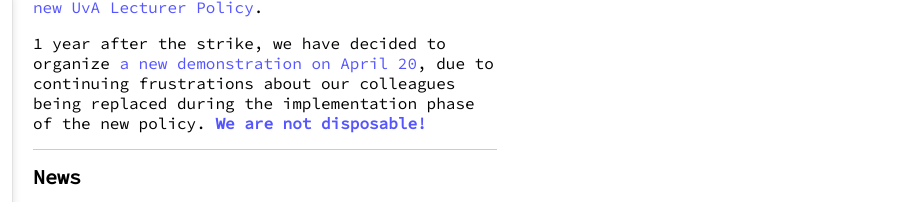
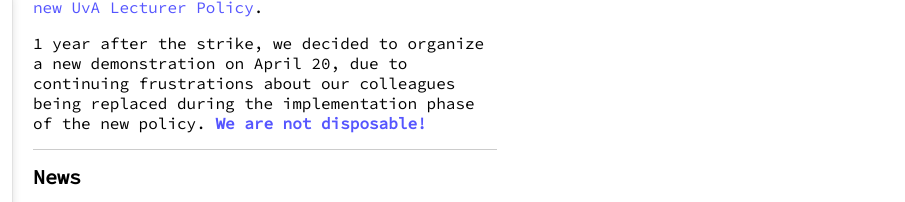
Before and after one commit to ElmarJ/casual-uva.nl, an Eleventy site: page pages/home.md in a window 1280 px wide. Shown: the part 510-712 px from the top of the page, 375-1280 px from the left. Built offline with nearby package versions, Linux system fonts and the light colour scheme; Eleventy itself is replaced by a stand-in of ours; files that its build step writes are made by us from their sources; a script that the page names is missing.

Commit message:
Update Page “home”

```diff
--- a/pages/home.md
+++ b/pages/home.md
@@ -11,4 +11,4 @@ We are a collective of employees on temporary contracts, including representativ
 
 On April 1 2022 [we announced a collective grading strike](/strike/), which has been [suspended since June 7 2022](https://casual-uva.nl/posts/casual-uva-to-suspend-strike-and-monitor-implementation/), awaiting the implementation of [the new UvA Lecturer Policy](https://www.uva.nl/en/content/news/news/2022/04/new-uva-lecturer-policy.html).
 
-1 year after the strike, we have decided to organize [a new demonstration on April 20](https://casual-uva.nl/posts/demonstration-on-april-20-we-are-not-disposable/), due to continuing frustrations about our colleagues being replaced during the implementation phase of the new policy. **[We are not disposable!](https://casual-uva.nl/posts/demonstration-on-april-20-we-are-not-disposable/)**
+1 year after the strike, we decided to organize a new demonstration on April 20, due to continuing frustrations about our colleagues being replaced during the implementation phase of the new policy. **[We are not disposable!](https://casual-uva.nl/demo/)**
```
